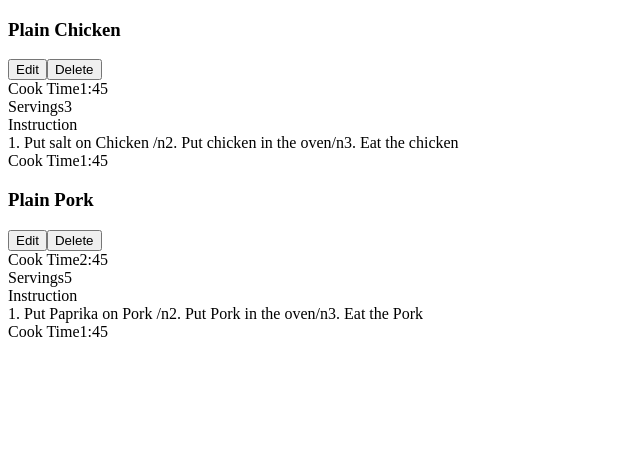
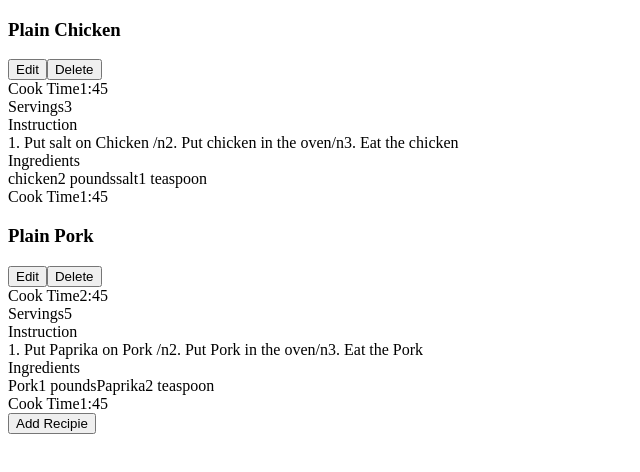
Before and after one commit to PaulAyling/webDevSimplified, a React (Create React App) app: page / in a window 1280 px wide. Shown: the top 472 px of the page, without its empty margins (0-640 px from the left). Built offline with nearby package versions, Linux system fonts and the light colour scheme.

Commit message:
CookingApp: Finnishing left side of screen

```diff
--- a/src/App.js
+++ /dev/null
@@ -1,27 +0,0 @@
-import React from 'react';
-import RecipeList from './RecipeList'
-
-function App() {
-
-	return (
-		<RecipeList recipes={sampleRecipes}/>
-	)
-}
-const sampleRecipes =[
-	{
-		id:1,
-		name:'Plain Chicken',
-		servings:3,
-		cookTime:'1:45',
-		instructions: "1. Put salt on Chicken /n2. Put chicken in the oven/n3. Eat the chicken"
-	},
-	{
-		id:2,
-		name:'Plain Pork',
-		servings:5,
-		cookTime:'2:45',
-		instructions: "1. Put Paprika on Pork /n2. Put Pork in the oven/n3. Eat the Pork"
-	}
-]
-
-export default App;
--- a/src/RecipeList.js
+++ /dev/null
@@ -1,12 +0,0 @@
-import React from 'react';
-import Recipe from './Recipe';
-
-export default function RecipeList({ recipes }) {
-	return (
-		<div>
-			{recipes.map((recipe) => {
-				return <Recipe key={recipe.id} {...recipe} />;
-			})}
-		</div>
-	);
-}
--- /dev/null
+++ b/src/components/App.js
@@ -0,0 +1,52 @@
+import React from 'react';
+import RecipeList from './RecipeList'
+
+
+function App() {
+
+	return (
+		<RecipeList recipes={sampleRecipes}/>
+	)
+}
+const sampleRecipes =[
+	{
+		id:1,
+		name:'Plain Chicken',
+		servings:3,
+		cookTime:'1:45',
+		instructions: "1. Put salt on Chicken /n2. Put chicken in the oven/n3. Eat the chicken",
+		ingredients:[
+			{
+				id:1,
+				name:'chicken',
+				amount:'2 pounds'
+			},
+			{
+				id:2,
+				name:'salt',
+				amount:'1 teaspoon'
+			},
+		]
+	},
+	{
+		id:2,
+		name:'Plain Pork',
+		servings:5,
+		cookTime:'2:45',
+		instructions: "1. Put Paprika on Pork /n2. Put Pork in the oven/n3. Eat the Pork",
+		ingredients:[
+			{
+				id:1,
+				name:'Pork',
+				amount:'1 pounds'
+			},
+			{
+				id:2,
+				name:'Paprika',
+				amount:'2 teaspoon'
+			},
+		]
+	}
+]
+
+export default App;
--- /dev/null
+++ b/src/components/Ingredient.js
@@ -0,0 +1,10 @@
+import React from 'react';
+
+export default function ingredient({ name, amount }) {
+	return (
+		<>
+			<span>{name}</span>
+			<span>{amount}</span>
+		</>
+	);
+}
--- /dev/null
+++ b/src/components/IngredientList.js
@@ -0,0 +1,10 @@
+import React from 'react';
+import Ingredient from './Ingredient';
+
+export default function ingredientList({ ingredients }) {
+	const ingredientElements = ingredients.map((ingredient) => {
+		return <Ingredient key={ingredient.id} {...ingredient} />;
+	});
+
+	return <div>{ingredientElements}</div>;
+}
--- a/src/Recipe.js
+++ b/src/components/Recipe.js
@@ -1,7 +1,8 @@
 import React from 'react';
+import IngredientList from './IngredientList'
 
 export default function Recipe(props) {
-	const { name, cookTime, servings, instructions } = props;
+	const { name, cookTime, servings, instructions, ingredients } = props;
 	return (
 		<div>
 			<div>
@@ -23,6 +24,10 @@
 					<div>{instructions}</div>
 				</div>
 				<div>
+					<span>Ingredients</span>
+					<IngredientList ingredients={ingredients}/>
+				</div>
+				<div>
 					<span>Cook Time</span>
 					<span>1:45</span>
 				</div>
--- /dev/null
+++ b/src/components/RecipeList.js
@@ -0,0 +1,15 @@
+import React from 'react';
+import Recipe from './Recipe';
+
+export default function RecipeList({ recipes }) {
+	return (
+		<>
+			<div>
+				{recipes.map((recipe) => {
+					return <Recipe key={recipe.id} {...recipe} />;
+				})}
+			</div>
+			<button>Add Recipie</button>
+		</>
+	);
+}
--- a/src/index.js
+++ b/src/index.js
@@ -1,7 +1,7 @@
 import React from 'react';
 import ReactDOM from 'react-dom';
 
-import App from './App';
+import App from './components/App';
 
 ReactDOM.render(
 	<React.StrictMode>
```
